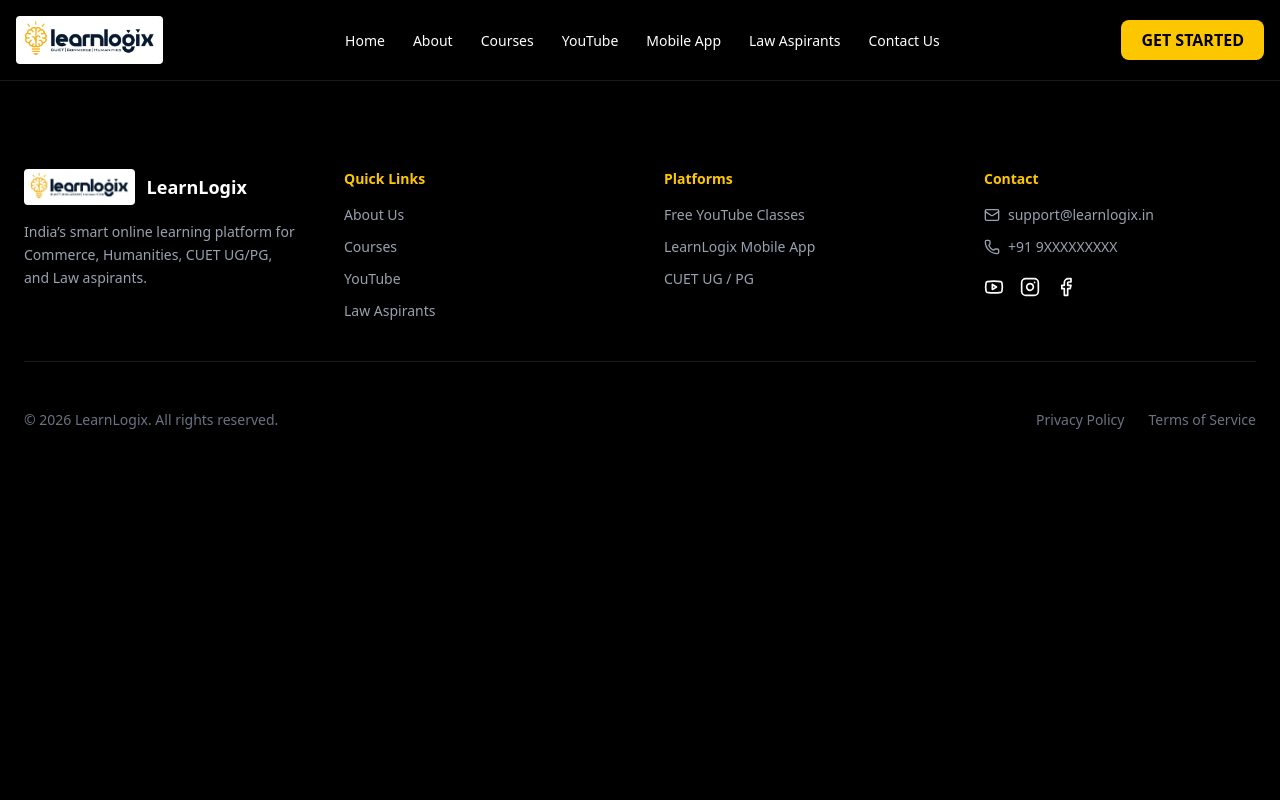
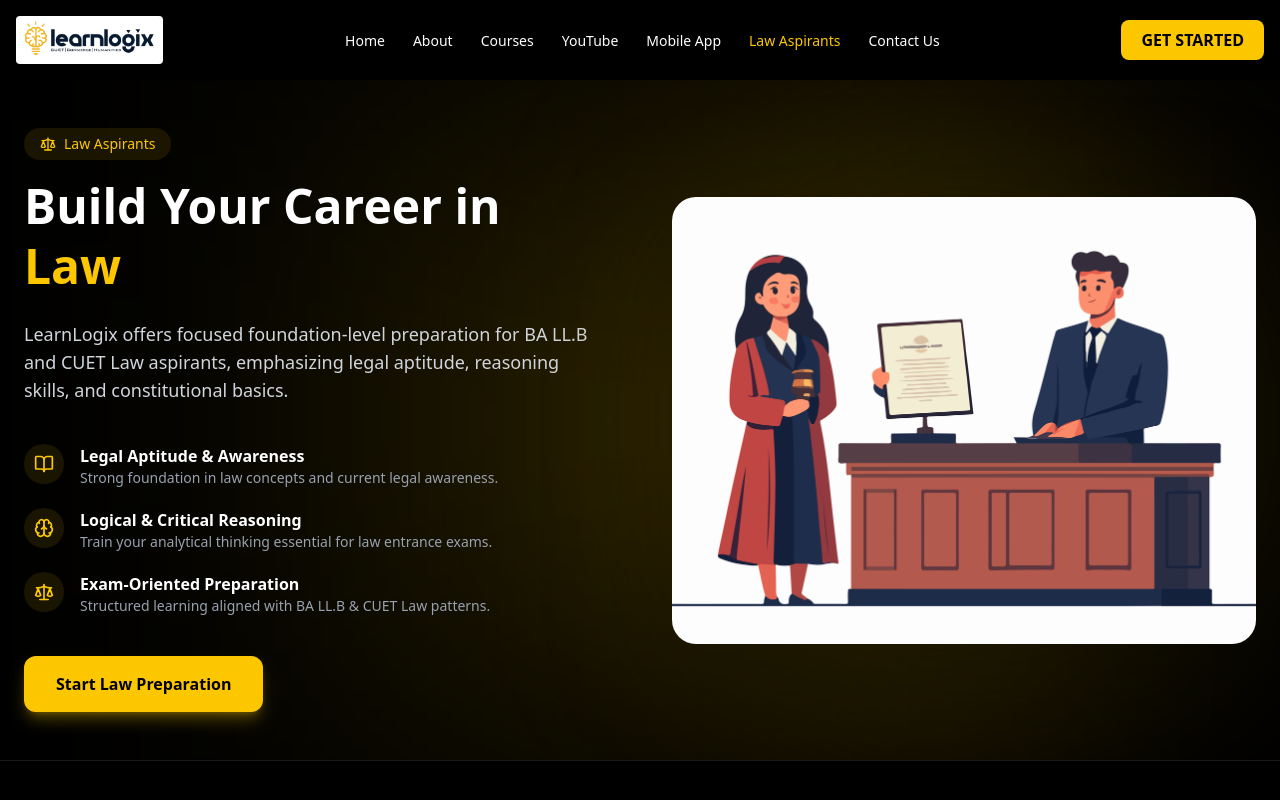
Before and after one commit to atif-afsar/LearnLogix, a React (Vite) app: page /law in a window 1280 px wide. Shown: the top 800 px of the page. Built offline with nearby package versions, Linux system fonts and the light colour scheme.

Commit message:
made the law aspirants section

```diff
--- a/src/App.jsx
+++ b/src/App.jsx
@@ -10,6 +10,7 @@ import Home from "./Page/Home";
 import About from "./Page/About";
 import Courses from "./Page/Courses";
 import MobileAppSection from "./Components/MobileApp/MobileAppSection";
+import LawAspirantsSection from "./Components/LawAspirants/LawAspirantsSection";
 
 const App = () => {
   return (
@@ -22,6 +23,9 @@ const App = () => {
         <Route path="/courses" element={<Courses />} />
         <Route path="/youtube" element={<YouTubeSection />} />
         <Route path="/mobile-app" element={<MobileAppSection />} />
+        <Route path="/law" element={<LawAspirantsSection />} />
+
+
 
 
       </Routes>
--- a/src/Components/Common/Navbar.jsx
+++ b/src/Components/Common/Navbar.jsx
@@ -18,7 +18,7 @@ export default function Navbar() {
     { name: "Courses", to: "/courses" },
     { name: "YouTube", to: "/youtube" },
     { name: "Mobile App", to: "/mobile-app" },
-    { name: "Law Aspirants", to: "/#law" },
+    { name: "Law Aspirants", to: "/law" },
     { name: "Contact Us", to: "/#contact" },
   ];
 
--- /dev/null
+++ b/src/Components/LawAspirants/LawAspirantsSection.jsx
@@ -0,0 +1,136 @@
+import { motion } from "framer-motion";
+import { Scale, BookOpen, Brain } from "lucide-react";
+import { NavLink } from "react-router-dom";
+
+export default function LawAspirantsSection() {
+  return (
+    <section className="relative bg-black text-white py-12 overflow-hidden">
+
+      {/* Background Accent */}
+      <div className="absolute inset-0">
+        <div
+          className="absolute right-1/4 top-1/2 -translate-y-1/2
+                     w-[600px] h-[600px]
+                     bg-yellow-400/15 blur-[150px]"
+        />
+      </div>
+
+      <div className="relative z-10 max-w-7xl mx-auto px-6
+                      grid lg:grid-cols-2 gap-16 items-center">
+
+        {/* LEFT CONTENT */}
+        <motion.div
+          initial={{ opacity: 0, y: 40 }}
+          whileInView={{ opacity: 1, y: 0 }}
+          viewport={{ once: true }}
+          transition={{ duration: 0.6 }}
+        >
+          <span className="inline-flex items-center gap-2
+                           px-4 py-1.5 mb-4
+                           bg-yellow-400/10 text-yellow-400
+                           rounded-full text-sm font-medium">
+            <Scale size={16} />
+            Law Aspirants
+          </span>
+
+          <h2 className="text-4xl sm:text-5xl font-bold leading-tight">
+            Build Your Career in{" "}
+            <span className="text-yellow-400">Law</span>
+          </h2>
+
+          <p className="mt-6 text-gray-300 text-lg max-w-xl">
+            LearnLogix offers focused foundation-level preparation for
+            BA LL.B and CUET Law aspirants, emphasizing legal aptitude,
+            reasoning skills, and constitutional basics.
+          </p>
+
+          {/* FEATURES */}
+          <div className="mt-10 space-y-5">
+
+            <Feature
+              icon={<BookOpen size={20} />}
+              title="Legal Aptitude & Awareness"
+              desc="Strong foundation in law concepts and current legal awareness."
+            />
+
+            <Feature
+              icon={<Brain size={20} />}
+              title="Logical & Critical Reasoning"
+              desc="Train your analytical thinking essential for law entrance exams."
+            />
+
+            <Feature
+              icon={<Scale size={20} />}
+              title="Exam-Oriented Preparation"
+              desc="Structured learning aligned with BA LL.B & CUET Law patterns."
+            />
+
+          </div>
+
+          {/* CTA */}
+          <NavLink
+            to="/courses"
+            className="inline-block mt-10 px-8 py-4
+                       bg-yellow-400 text-black font-semibold
+                       rounded-xl hover:bg-yellow-500 transition
+                       shadow-lg shadow-yellow-400/30"
+          >
+            Start Law Preparation
+          </NavLink>
+        </motion.div>
+
+        {/* RIGHT IMAGE */}
+    <motion.div
+  initial={{ opacity: 0, scale: 0.9, y: 30 }}
+  whileInView={{ opacity: 1, scale: 1, y: 0 }}
+  viewport={{ once: true }}
+  transition={{ duration: 0.7, ease: "easeOut" }}
+  className="relative flex justify-center items-center py-16"
+>
+  {/* Optimized glow (single layer) */}
+  <div
+    className="absolute
+               w-[420px] h-[420px]
+               sm:w-[520px] sm:h-[520px]
+               lg:w-[600px] lg:h-[600px]
+               bg-yellow-400/15
+               blur-[120px]
+               rounded-full"
+  />
+
+  {/* Static large image */}
+  <img
+    src="/images/lawBanner.png"
+    alt="Law Aspirants Preparation"
+    className="relative z-10
+               w-[340px]
+               sm:w-[420px]
+               md:w-[480px]
+               lg:w-[560px]
+               xl:w-[600px]
+               drop-shadow-[0_30px_60px_rgba(0,0,0,0.3)]
+               will-change-transform rounded-3xl"
+  />
+</motion.div>
+
+      </div>
+    </section>
+  );
+}
+
+/* Feature Item */
+function Feature({ icon, title, desc }) {
+  return (
+    <div className="flex items-start gap-4">
+      <div className="w-10 h-10 rounded-full
+                      bg-yellow-400/10 text-yellow-400
+                      flex items-center justify-center">
+        {icon}
+      </div>
+      <div>
+        <h4 className="font-semibold">{title}</h4>
+        <p className="text-sm text-gray-400">{desc}</p>
+      </div>
+    </div>
+  );
+}
```
Also changed, not shown: public/images/lawBanner.png (added).
